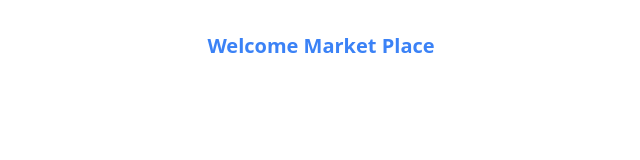
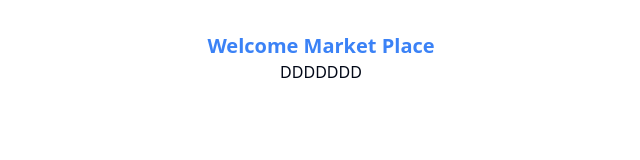
Before and after one commit to OPshenichnyi/FrontMarketPlace, a React (Vite) app: page / in a window 1280 px wide. Shown: the top 160 px of the page, without its empty margins (319-959 px from the left). Built offline with nearby package versions, Linux system fonts and the light colour scheme.

Commit message:
create new branch gh-pages

```diff
--- a/src/App.tsx
+++ b/src/App.tsx
@@ -4,6 +4,7 @@ function App() {
   return (
     <>
       <h1 className="text-xl font-bold text-blue-500">Welcome Market Place</h1>
+      <div>DDDDDDD</div>
     </>
   );
 }
```
